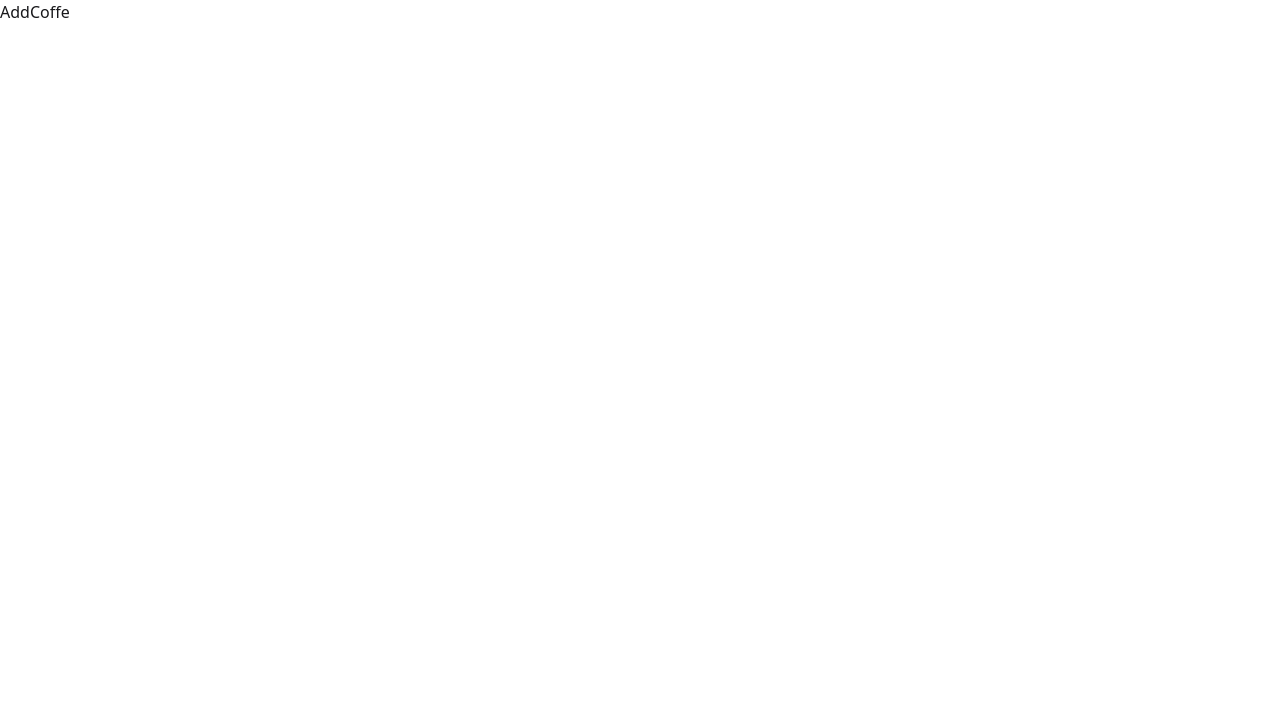
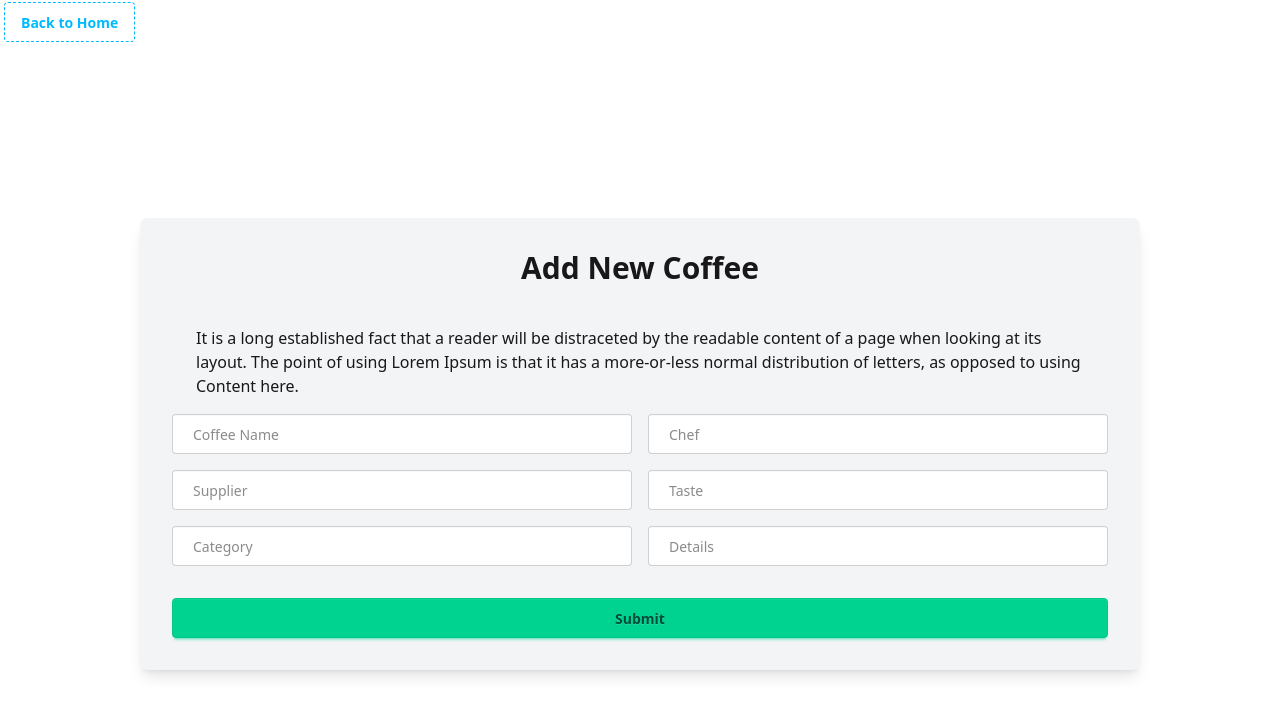
Before and after one commit to mrinmoy-765/EspressoEmporium, a React (Vite) app in the folder coffe-store-client/: page /addCoffe in a window 1280 px wide. Shown: the top 716 px of the page. Built offline with nearby package versions, Linux system fonts and the light colour scheme.

Commit message:
add coffe form added

```diff
--- a/coffe-store-client/src/components/AddCoffe.jsx
+++ b/coffe-store-client/src/components/AddCoffe.jsx
@@ -1,9 +1,78 @@
-import React from 'react'
+import React from "react";
+import { Link } from "react-router-dom";
 
 const AddCoffe = () => {
   return (
-    <div>AddCoffe</div>
-  )
-}
+    <div>
+     <Link to="/">
+     <button className="btn btn-dash btn-info mx-1 my-0.5">Back to Home</button>
+     </Link>
+      <div className="flex items-center justify-center min-h-screen">
 
-export default AddCoffe
+      <div className="bg-gray-100 p-8 rounded-lg shadow-lg w-[1000px]">
+        <h1 className="font-semibold text-center text-3xl mb-6">
+          Add New Coffee
+        </h1>
+        <p className="px-6 py-4">
+          It is a long established fact that a reader will be distraceted by the
+          readable content of a page when looking at its layout. The point of
+          using Lorem Ipsum is that it has a more-or-less normal distribution of
+          letters, as opposed to using Content here.
+        </p>
+
+        <div className="grid grid-cols-4 gap-4">
+          <label className="input w-full col-span-2">
+            <input
+              type="text"
+              className="w-full p-2  rounded-md"
+              placeholder="Coffee Name"
+            />
+          </label>
+          <label className="input w-full col-span-2">
+            <input
+              type="text"
+              className="w-full p-2  rounded-md"
+              placeholder="Chef"
+            />
+          </label>
+          <label className="input w-full col-span-2">
+            <input
+              type="text"
+              className="w-full p-2  rounded-md"
+              placeholder="Supplier"
+            />
+          </label>
+          <label className="input w-full col-span-2">
+            <input
+              type="text"
+              className="w-full p-2  rounded-md"
+              placeholder="Taste"
+            />
+          </label>
+          <label className="input w-full col-span-2">
+            <input
+              type="text"
+              className="w-full p-2  rounded-md"
+              placeholder="Category"
+            />
+          </label>
+          <label className="input w-full col-span-2">
+            <input
+              type="text"
+              className="w-full p-2  rounded-md"
+              placeholder="Details"
+            />
+          </label>
+
+          {/* Full-width submit button spanning 3 columns */}
+          <button className="btn btn-success col-span-4 w-full mt-4">
+            Submit
+          </button>
+        </div>
+      </div>
+    </div>
+    </div>
+  );
+};
+
+export default AddCoffe;
```
